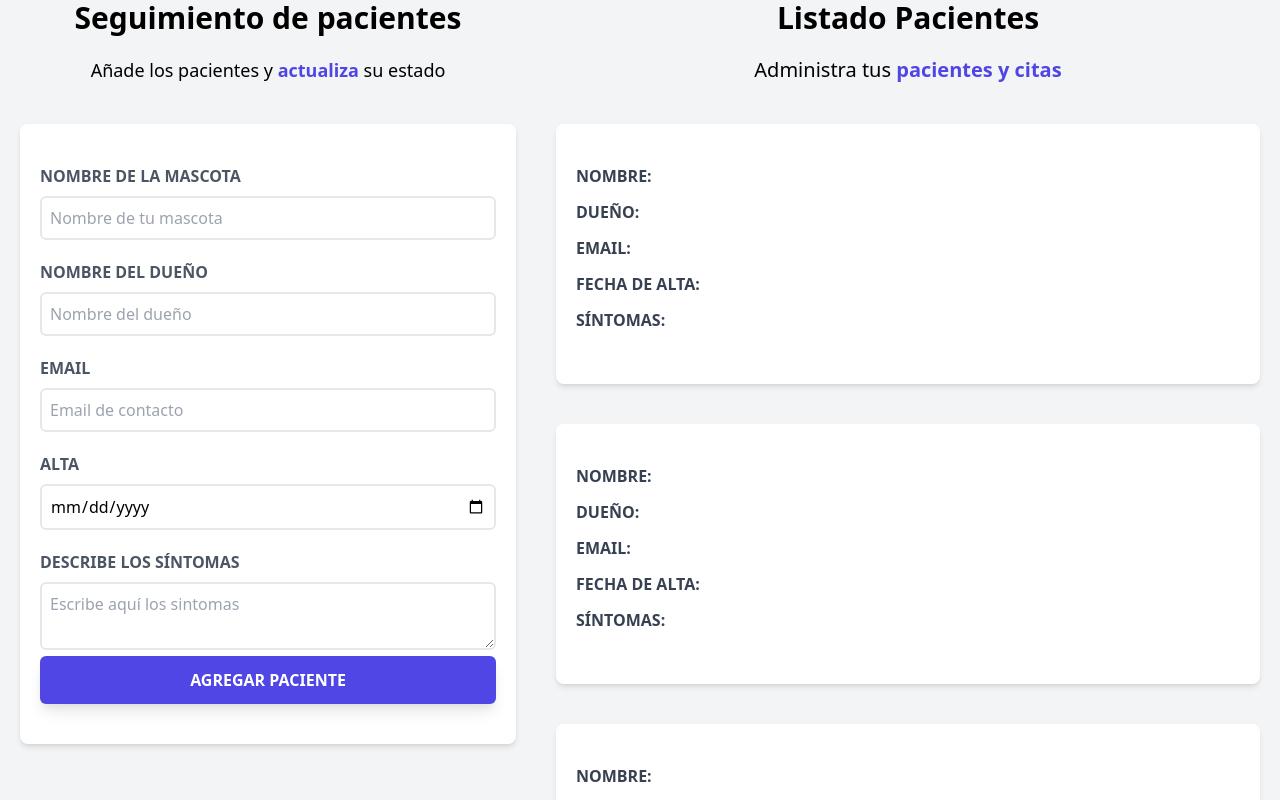
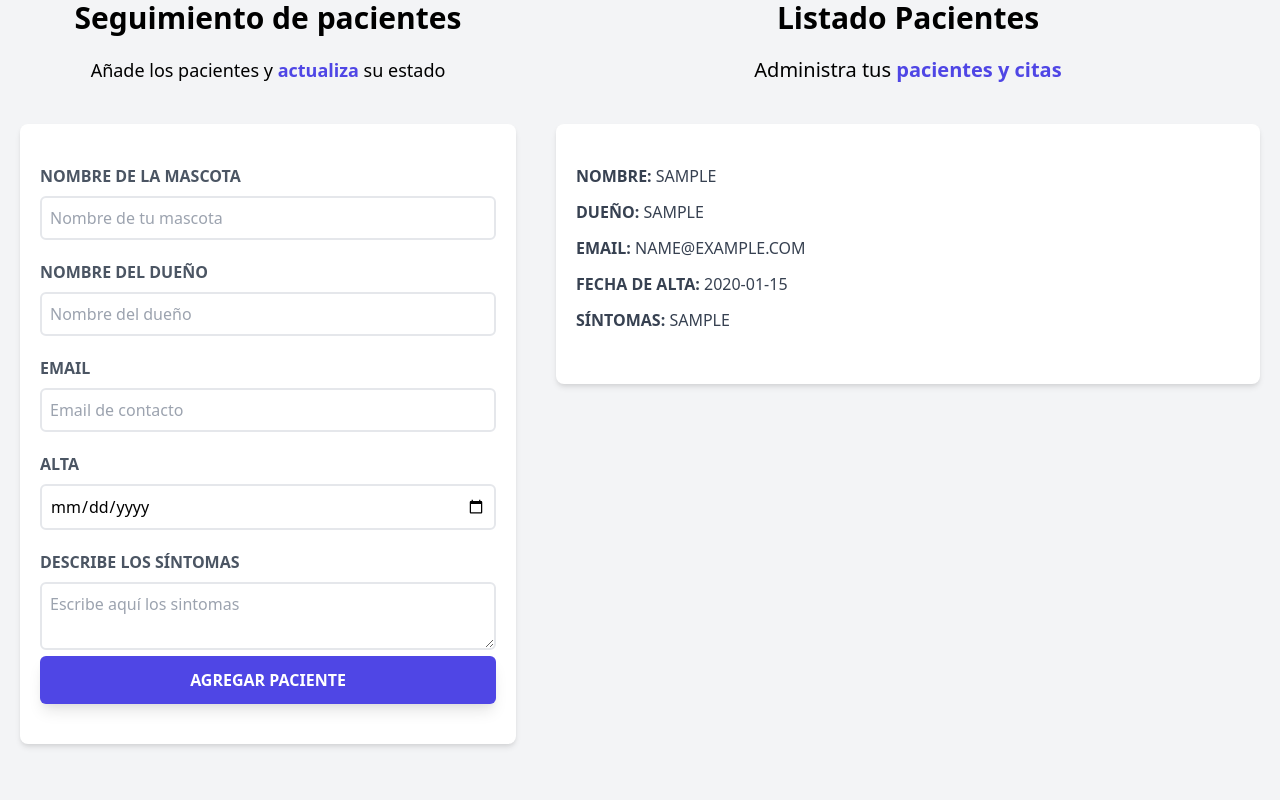
Before and after one commit to lucasbusso/A-adir-turnos-tem-tica-veterinaria-vite-React-y-Tailwind, a React (Vite) app: page / in a window 1280 px wide. Both pictures are taken after typing "Sample", "Sample", "name@example.com", "2020-01-15", "Sample" into the empty fields and a click on the input "Agregar paciente". Shown: the part 176-976 px from the top of the page. Built offline with nearby package versions, Linux system fonts and the light colour scheme.

Commit message:
agregando pacientes con props

```diff
--- a/src/App.jsx
+++ b/src/App.jsx
@@ -14,7 +14,10 @@
       pacientes={pacientes}
       setPacientes={setPacientes}
       />
-      < ListadoPacientes />
+{/* Agregar pacientes al componente */}
+      < ListadoPacientes
+        pacientes={pacientes}
+      />
     </div>
     </div>
   )
--- a/src/components/ListadoPacientes.jsx
+++ b/src/components/ListadoPacientes.jsx
@@ -1,6 +1,7 @@
 import Paciente from "./Paciente"
 
-const ListadoPacientes = () => {
+const ListadoPacientes = ({pacientes}) => {
+
   return (
     <div className="md:w-1/2 lg:w-3/5 md:h-screen overflow-y-scroll">
 
@@ -9,14 +10,11 @@
       Administra tus {""}
       <span className="text-indigo-600 font-bold">pacientes y citas</span>
       </p>
-
-      < Paciente/>
-      < Paciente/>
-      < Paciente/>
-      < Paciente/>
-      < Paciente/>
-      < Paciente/>
-
+      {pacientes.map( paciente => (
+        <Paciente
+          paciente={paciente}
+        />
+      ))}
     </div>
   )
 }
--- a/src/components/Paciente.jsx
+++ b/src/components/Paciente.jsx
@@ -1,25 +1,27 @@
-const Paciente = () => {
+const Paciente = ({paciente}) => {
+//Destructuring de paciente
+  const {nombre, propietario, email, fecha, sintomas} = paciente
   return (
     <div className="mx-5 bg-white shadow-md px-5 py-10 rounded-lg my-10">
 
         <p className="font-bold mb-3 text-gray-700 uppercase">Nombre: {""}
-        <span className="font-normal normalcase">        </span>
+        <span className="font-normal normalcase">    {nombre}    </span>
         </p>
 
         <p className="font-bold mb-3 text-gray-700 uppercase">Dueño: {""}
-        <span className="font-normal normalcase">        </span>
+        <span className="font-normal normalcase">    {propietario}    </span>
         </p>
 
         <p className="font-bold mb-3 text-gray-700 uppercase">Email: {""}
-        <span className="font-normal normalcase">        </span>
+        <span className="font-normal normalcase">   {email}     </span>
         </p>
 
         <p className="font-bold mb-3 text-gray-700 uppercase">Fecha de alta: {""}
-        <span className="font-normal normalcase">        </span>
+        <span className="font-normal normalcase">    {fecha}    </span>
         </p>
 
         <p className="font-bold mb-3 text-gray-700 uppercase">Síntomas: {""}
-        <span className="font-normal normalcase">        </span>
+        <span className="font-normal normalcase">   {sintomas}     </span>
         </p>
       </div>
   )
```
